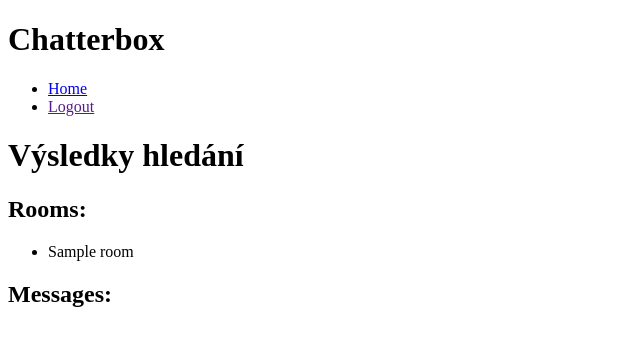
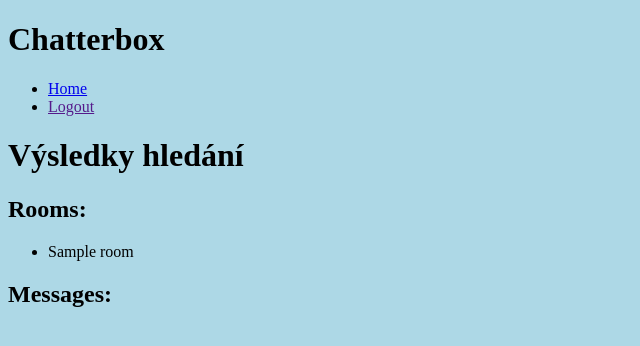
Before and after one commit to Jetli19/Chatterbox, a Django app: template chatterbox/templates/chatterbox/search.html in a window 1280 px wide. Shown: the top 346 px of the page, without its empty margins (0-640 px from the left). Run offline with Django 3.2, Linux system fonts and the light colour scheme; the template is opened without the code that fills it: most values are stand-ins (such as "Sample title", 1, 10 or a date in 2020).

Commit message:
spravene STYLE.CSS, home, list-of-rooms, create-room, login-page

```diff
--- a/chatterbox/static/chatterbox/style.css
+++ b/chatterbox/static/chatterbox/style.css
@@ -1,3 +1,3 @@
 body {
-    backround: #0000FF;
+    background: lightblue;
 }
--- a/templates/main.html
+++ b/templates/main.html
@@ -1,11 +1,9 @@
 <!DOCTYPE html>
 {% load static %}
-
 <html lang="en">
 <head>
     <meta charset="UTF-8">
-    <title> Main </title>
-    {% load static %}
+    <title> Title </title>
     <link rel="stylesheet" href="{% static 'chatterbox/style.css' %}"/>
 </head>
 <body>
```
